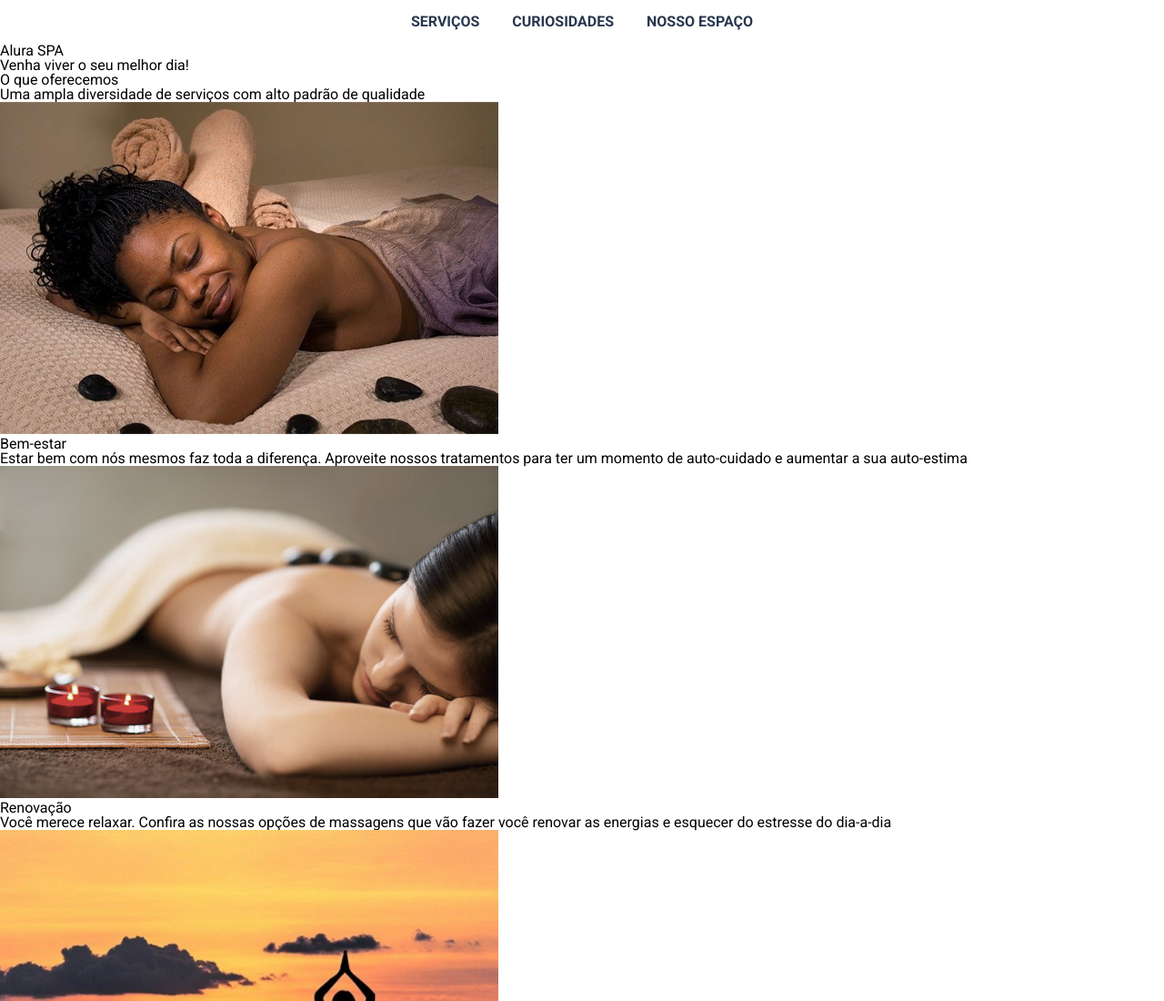
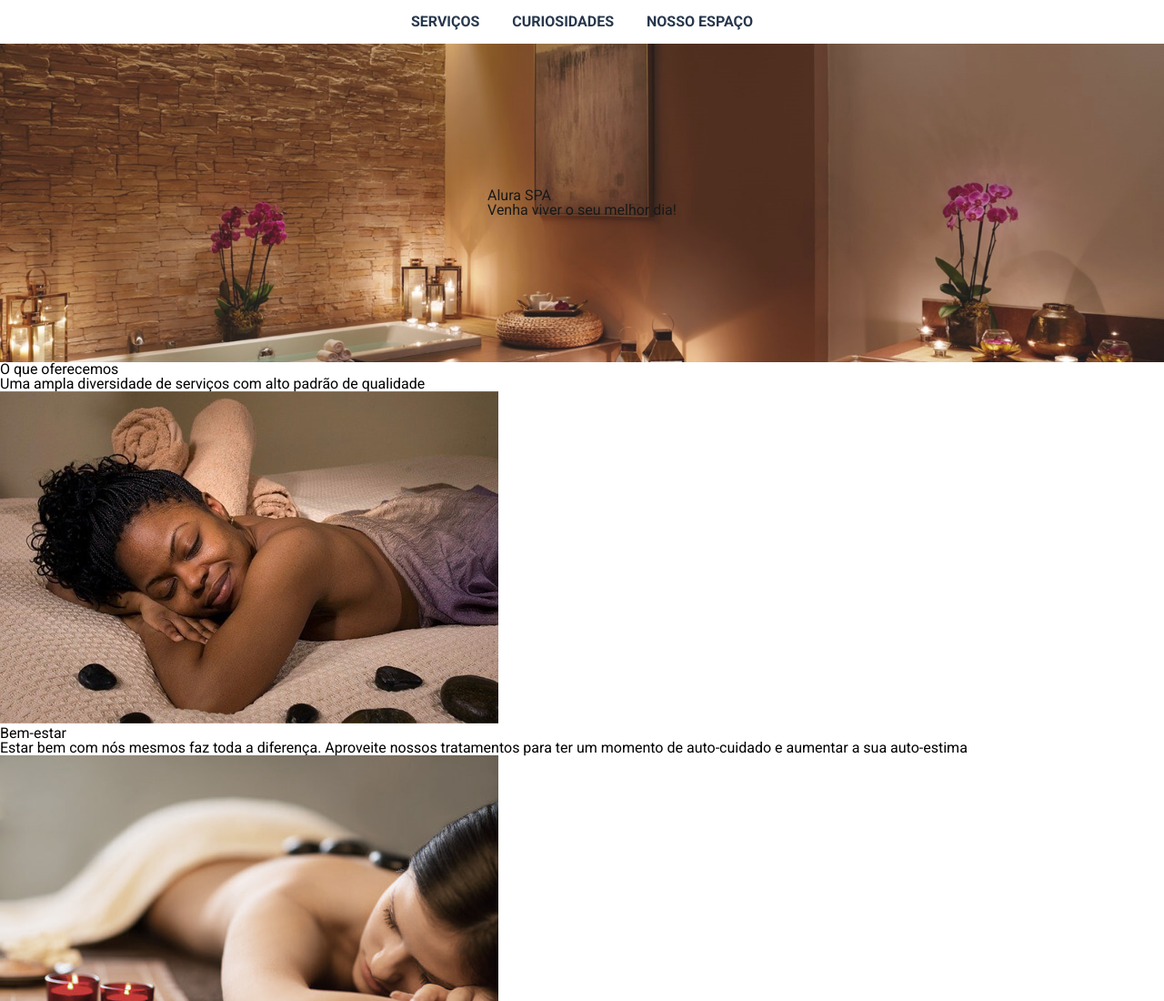
Before and after one commit to RA4Z/alura-spa, a plain HTML site: page index.html in a window 1280 px wide. Shown: the top 1100 px of the page at 91% size. Drawn offline with nearby package versions, Linux system fonts and the light colour scheme.

Commit message:
Criação do banner

```diff
--- a/index.html
+++ b/index.html
@@ -35,8 +35,8 @@
                 </li>
             </ul>
         </nav>
-        <section>
-            <div>
+        <section class="banner">
+            <div class="inner-banner">
                 <h1>Alura SPA</h1>
                 <h2>Venha viver o seu melhor dia!</h2>
             </div>
--- /dev/null
+++ b/styles/components/_banner.scss
@@ -0,0 +1,9 @@
+.banner {
+    background: url(../../imagens/banner.jpeg) 27% center no-repeat;
+    min-height: 350px;
+    background-size: cover;
+    display: flex;
+    justify-content: center;
+    align-items: center;
+    opacity: 0.9;
+}
--- a/styles/style.scss
+++ b/styles/style.scss
@@ -1,2 +1,3 @@
 @import './abstract/base';
 @import './components/navbar';
+@import './components/banner'
```
Also changed, not shown: styles/style.css, 1 other file.
